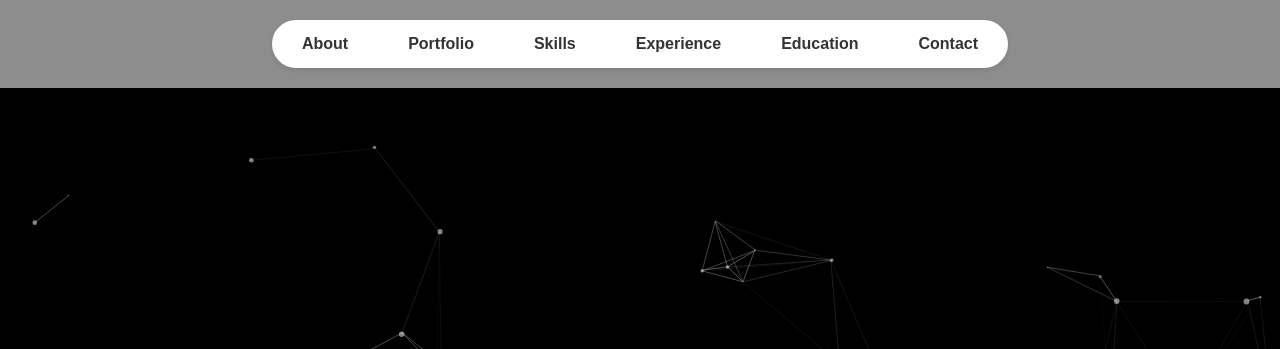
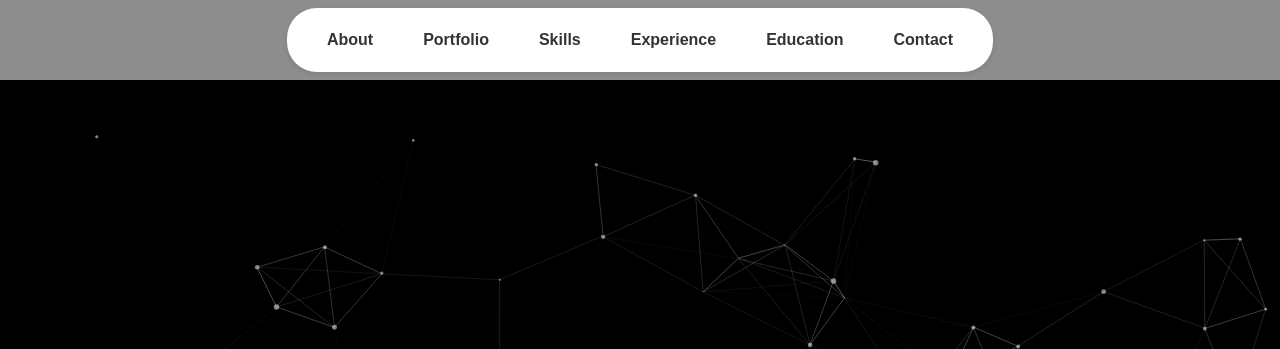
Before and after one commit to 20Tsthurman/Portfolio, a plain HTML site: page index.html in a window 1280 px wide. Shown: the top 349 px of the page. Drawn offline with nearby package versions, Linux system fonts and the light colour scheme.

Commit message:
Update script.js and style.css

```diff
--- a/script.js
+++ b/script.js
@@ -95,7 +95,7 @@ particlesJS('particles-js', {
         },
         move: {
             enable: true,
-            speed: 6,
+            speed: 3,
             direction: 'none',
             random: false,
             straight: false,
--- a/style.css
+++ b/style.css
@@ -4,17 +4,33 @@ body {
     padding: 0;
     box-sizing: border-box;
     overflow-x: hidden;
+    padding-top: 80px; /* Added padding to push content down */
   }
 
   header {
     background-color: #8d8d8d;
-    padding: 20px;
-    position: relative;
+    display: flex;
+    justify-content: center;
+    align-items: center;
+    height: 80px;
+    position: fixed;
+    top: 0;
+    left: 0;
+    width: 100%;
+    z-index: 999;
+  }
+
+  .nav-container {
+    display: flex;
+    justify-content: center;
   }
 
   nav {
-    display: flex;
-    justify-content: center;
+    display: inline-flex;
+    background-color: #fff;
+    padding: 15px;
+    box-shadow: 0 2px 5px rgba(0, 0, 0, 0.1);
+    border-radius: 30px;
   }
 
   nav ul {
@@ -24,10 +40,6 @@ nav ul {
     display: flex;
     justify-content: center;
     align-items: center;
-    background-color: #fff;
-    border-radius: 30px;
-    box-shadow: 0 2px 5px rgba(0, 0, 0, 0.1);
-    overflow: hidden;
   }
 
   nav ul li {
@@ -36,29 +48,28 @@ nav ul li {
 
   nav ul li a {
     display: inline-block;
-    padding: 15px 20px;
+    padding: 8px 15px;
     text-decoration: none;
     color: #333;
     font-weight: bold;
-    transition: background-color 0.3s ease, color 0.3s ease;
+    transition: color 0.3s ease;
     position: relative;
   }
 
   nav ul li a:before {
     content: "";
     position: absolute;
-    bottom: 0;
+    bottom: -3px;
     left: 0;
     width: 100%;
-    height: 3px;
+    height: 2px;
     background-color: #333;
     transform: scaleX(0);
     transition: transform 0.3s ease;
   }
 
   nav ul li a:hover {
-    background-color: #8d8d8d;
-    color: #ffffff;
+    color: #333;
   }
 
   nav ul li a:hover:before {
@@ -77,7 +88,7 @@ section {
 
   #about {
     position: relative;
-    height: 100vh;
+    height: 80vh;
     background-color: #000;
     overflow: hidden;
   }
@@ -351,7 +362,7 @@ section.show {
     position: absolute;
     width: 100%;
     height: 100%;
-    background-color: #000;
+    background-color: #000000;
 }
 
 .intro-content {
```
Lines whose indentation alone changed are shown as unchanged.
